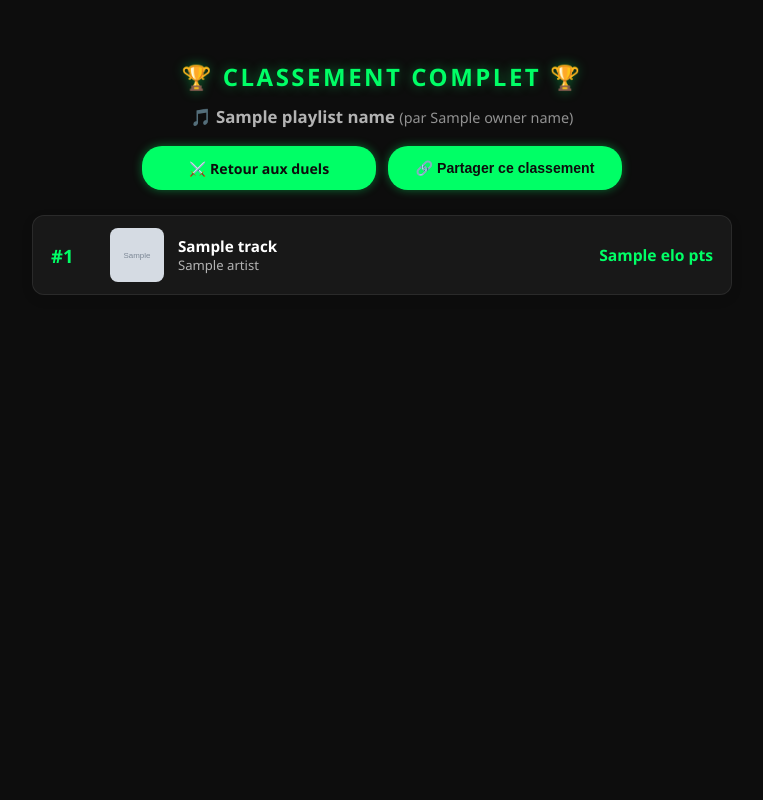
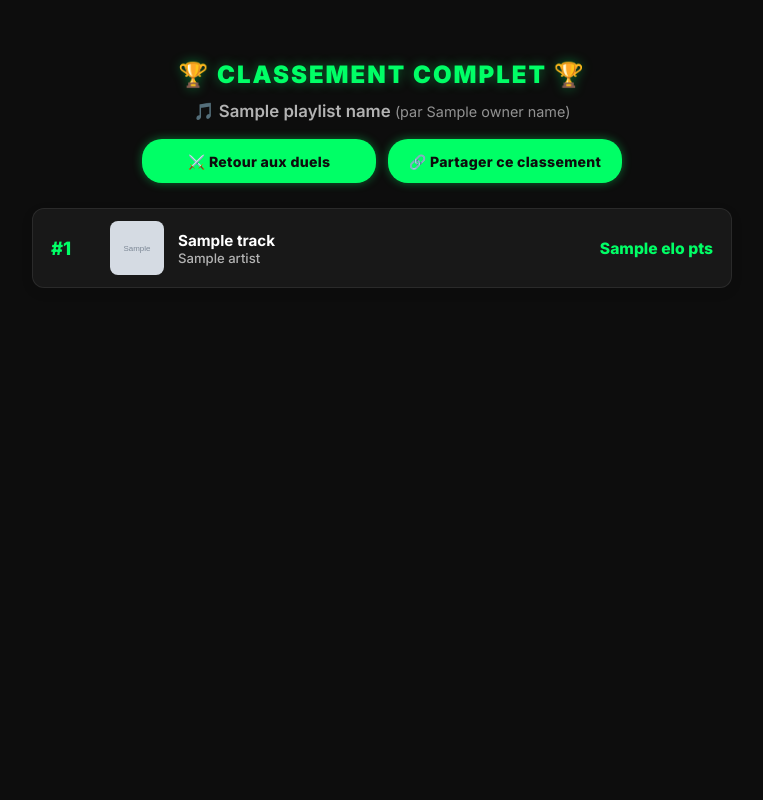
Before and after one commit to Foxdev-enfindev/Elotify, a Flask app: template templates/classement.html in a window 1280 px wide. Shown: the whole page, without its empty margins (258-1021 px from the left). Run offline with Flask 3, Linux system fonts and the light colour scheme; the template is opened without the code that fills it: most values are stand-ins (such as "Sample title", 1, 10 or a date in 2020); grey boxes marked "Sample" are stand-in pictures; some libraries are stand-ins or nearby versions.

Commit message:
Mise à jour de la police

```diff
--- a/app.py
+++ b/app.py
@@ -13,6 +13,9 @@ import spotipy
 from spotipy.oauth2 import SpotifyOAuth
 from spotipy.exceptions import SpotifyException
 from collections import Counter
+from dotenv import load_dotenv
+
+load_dotenv()
 
 app = Flask(__name__)
 
@@ -353,22 +356,46 @@ def calculate_elo(elo_a, elo_b, outcome_a, k=32):
 
 @app.route('/login')
 def login():
-    return render_template('login.html', auth_url=get_spotify_oauth(show_dialog=True).get_authorize_url())
+    sp_oauth = get_spotify_oauth(show_dialog=True)
+    return render_template('login.html', auth_url=sp_oauth.get_authorize_url())
 
 @app.route('/callback')
 def callback():
+    error = request.args.get('error')
+    code = request.args.get('code')
+
+    if error or not code:
+        print(f"⚠️ Erreur reçue lors du callback Spotify : {error}")
+        return redirect(url_for('login'))
+
     sp_oauth = get_spotify_oauth()
-    token_info = sp_oauth.get_access_token(request.args.get('code'))
-    if token_info:
-        session.permanent = True
-        session['token_info'] = token_info
+    try:
+        # On force la récupération du token directement avec le code reçu de l'URL
+        token_info = sp_oauth.get_access_token(code, check_cache=False)
+        if token_info:
+            session.permanent = True
+            session['token_info'] = token_info
 
-        sp = spotipy.Spotify(auth=token_info['access_token'])
-        profile = get_user_profile_cached(sp)
-        if profile and profile.get('id'):
-            save_token_to_db_explicit(profile['id'], token_info)
+            # Instanciation temporaire pour récupérer l'ID utilisateur
+            sp = spotipy.Spotify(auth=token_info['access_token'])
+            user_info = sp.current_user()
 
-        return redirect(url_for('index'))
+            if user_info and user_info.get('id'):
+                profile = {
+                    'id': user_info.get('id'),
+                    'display_name': user_info.get('display_name', 'Utilisateur'),
+                    'image': user_info['images'][0]['url'] if user_info.get('images') else None
+                }
+                session['user_profile'] = profile
+                session['user_profile_timestamp'] = time.time()
+
+                # Sauvegarde en BDD
+                save_token_to_db_explicit(profile['id'], token_info)
+
+            return redirect(url_for('index'))
+    except Exception as e:
+        print(f"⚠️ Erreur lors de la récupération du token : {e}")
+
     return redirect(url_for('login'))
 
 @app.route('/logout')
--- a/static/style.css
+++ b/static/style.css
@@ -1,3 +1,5 @@
+@import url('https://fonts.googleapis.com/css2?family=Inter:wght@400;500;600;700;800;900&display=swap');
+
 /* =======================================================
    1. VARIABLES DE FOND & ACCENTS
    ======================================================= */
@@ -25,15 +27,25 @@
 [data-theme="purple"] { --neon-green: #b026ff; --neon-green-glow: rgba(176, 38, 255, 0.4); }
 [data-theme="yellow"] { --neon-green: #ffe600; --neon-green-glow: rgba(255, 230, 0, 0.4); }
 
-* { box-sizing: border-box; margin: 0; padding: 0; }
+* {
+    box-sizing: border-box;
+    margin: 0;
+    padding: 0;
+    -webkit-font-smoothing: antialiased;
+    -moz-osx-font-smoothing: grayscale;
+}
 
 html, body {
     background-color: var(--bg-color);
     color: var(--text-color);
-    font-family: 'Segoe UI', Tahoma, Geneva, Verdana, sans-serif;
+    font-family: 'Inter', -apple-system, BlinkMacSystemFont, 'Segoe UI', Roboto, sans-serif;
     min-height: 100vh;
     width: 100%;
     transition: background-color 0.2s ease, color 0.2s ease;
+}
+
+button, input, select, textarea {
+    font-family: 'Inter', -apple-system, BlinkMacSystemFont, 'Segoe UI', Roboto, sans-serif;
 }
 
 body.duel-body {
@@ -171,10 +184,10 @@ body.duel-body {
 
 h1 {
     font-size: clamp(1.6rem, 4vw, 2.4rem);
-    font-weight: 800;
+    font-weight: 900;
     color: var(--neon-green);
     text-shadow: 0 0 12px var(--neon-green-glow);
-    letter-spacing: 2.5px;
+    letter-spacing: 2px;
     margin: 0;
     text-align: center;
 }
@@ -697,7 +712,7 @@ body.playlists-body, body.classement-body, body.quit-body {
 
 .playlists-header h1, .classement-header h1 {
     font-size: clamp(1.4rem, 3vh, 2.2rem);
-    font-weight: 800;
+    font-weight: 900;
     color: var(--neon-green);
     text-shadow: 0 0 12px var(--neon-green-glow);
     margin-bottom: 12px;
@@ -775,6 +791,7 @@ body.playlists-body, body.classement-body, body.quit-body {
     background: var(--neon-green) !important;
     color: #0d0d0d !important;
     font-weight: 800 !important;
+    letter-spacing: 0.3px !important;
     padding: 8px 20px !important;
     border-radius: 20px !important;
     text-decoration: none !important;
@@ -839,6 +856,7 @@ body.playlists-body, body.classement-body, body.quit-body {
 .ranking-artist {
     font-size: 0.82rem;
     color: var(--text-muted);
+    font-weight: 500;
     white-space: nowrap;
     overflow: hidden;
     text-overflow: ellipsis;
@@ -846,7 +864,7 @@ body.playlists-body, body.classement-body, body.quit-body {
 
 .ranking-elo {
     font-size: 0.98rem;
-    font-weight: 700;
+    font-weight: 800;
     color: var(--neon-green);
     margin-left: auto;
     flex-shrink: 0;
@@ -946,6 +966,7 @@ body.playlists-body, body.classement-body, body.quit-body {
     padding: 0 12px !important;
     font-size: 0.88rem !important;
     font-weight: 800 !important;
+    letter-spacing: 0.3px !important;
     text-decoration: none !important;
     box-sizing: border-box !important;
     white-space: nowrap !important;
@@ -957,6 +978,7 @@ body.playlists-body, body.classement-body, body.quit-body {
     background: var(--neon-green) !important;
     color: #0d0d0d !important;
     font-weight: 800 !important;
+    letter-spacing: 0.3px !important;
     padding: 12px 22px !important;
     border-radius: 20px !important;
     text-decoration: none !important;
```
Also changed, not shown: other parts of static/style.css (+21 -15 lines), 1 other file.
